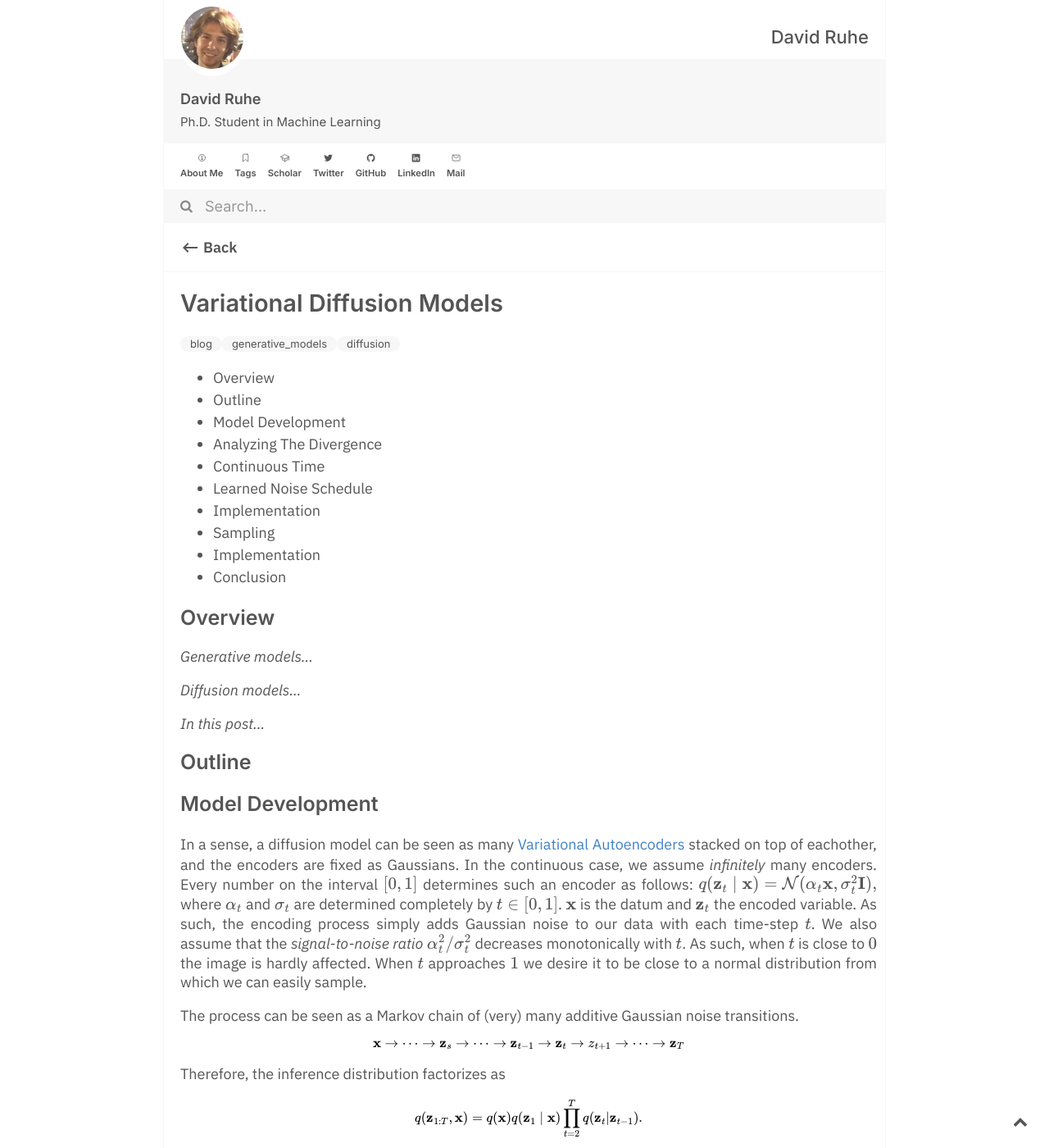
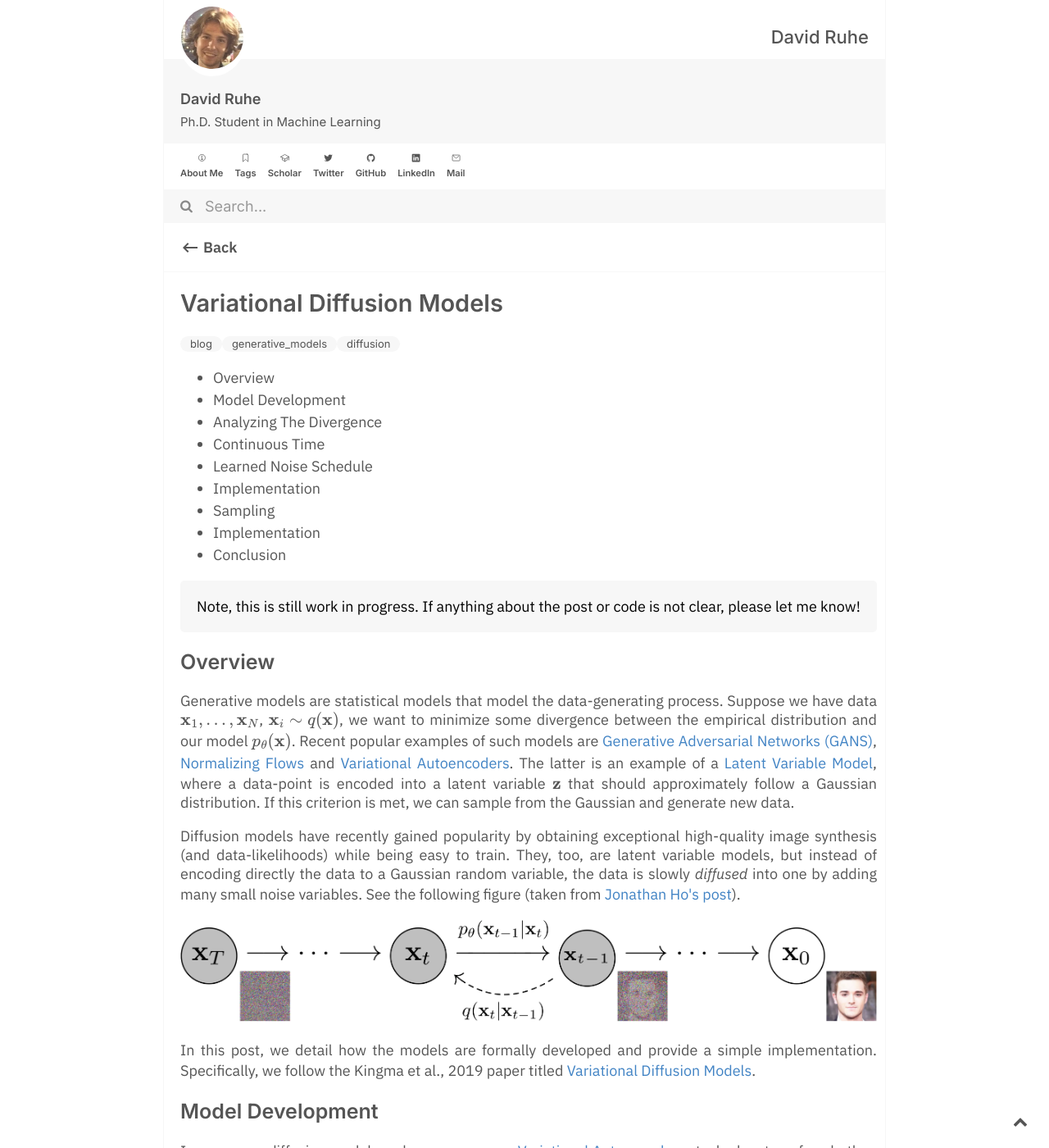
Before and after one commit to DavidRuhe/DavidRuhe.github.io, a Jekyll site: the page built from _notes/Variational Diffusion Models.md, in a window 1280 px wide and 1400 px high. Shown: the whole window at 82% size. Built offline with Jekyll 4.4.1, drawn with Linux system fonts in a browser that asks for light colours; formulas are drawn with MathJax 3; comment, search, counter and statistics services are not loaded; some of the changed text lies outside the part shown.

Commit message:
blogpost update

````diff
--- a/_notes/Variational Diffusion Models.md
+++ b/_notes/Variational Diffusion Models.md
@@ -5,14 +5,17 @@ tags: blog generative_models diffusion
 toc: false
 comments: true
 ---
+[[Note, this is still work in progress. If anything about the post or code is not clear, please let me know!::wrap]]
 ## Overview
-*Generative models...*
+Generative models are statistical models that model the data-generating process. Suppose we have data $\{\mathbf x_1, \dots, \mathbf x_N\}$, $\mathbf x_i \sim q(\mathbf x)$, we want to minimize some divergence between the empirical distribution and our model $p_\theta(\mathbf x)$. Recent popular examples of such models are [Generative Adversarial Networks (GANS)](), [Normalizing Flows]() and [[Variational Autoencoder|Variational Autoencoders]]. The latter is an example of a [[Latent Variable Model]], where a data-point is encoded into a latent variable $\mathbf z$ that should approximately follow a Gaussian distribution. If this criterion is met, we can sample from the Gaussian and generate new data.
 
-*Diffusion models...*
+Diffusion models have recently gained popularity by obtaining exceptional high-quality image synthesis (and data-likelihoods) while being easy to train. They, too, are latent variable models, but instead of encoding directly the data to a Gaussian random variable, the data is slowly *diffused* into one by adding many small noise variables. See the following figure (taken from [Jonathan Ho's post](https://hojonathanho.github.io/diffusion/)).
 
-*In this post...*
+![Figure 1](/assets/img/pgm_diagram_xarrow.png)
 
-## Outline
+In this post, we detail how the models are formally developed and provide a simple implementation. Specifically, we follow the Kingma et al., 2019 paper titled [Variational Diffusion Models]().
+
+
 ## Model Development
 In a sense, a diffusion model can be seen as many [[Variational Autoencoder|Variational Autoencoders]] stacked on top of eachother, and the encoders are fixed as Gaussians. In the continuous case, we assume *infinitely* many encoders. Every number on the interval $[0, 1]$ determines such an encoder as follows:
 $$q(\mathbf z_t \mid \mathbf x)=\mathcal{N}(\alpha_t \mathbf x, \sigma_t^2 \mathbf I),$$
@@ -350,3 +353,4 @@ class PositiveLinear(nn.Module):
 ```
 
 ## Conclusion
+Denoising diffusion models have many potential applications. It remains to be seen how long diffusion models will be around as the go-to generative model. Being easy to train, conceptually simple and highly scalable they certainly have useful properties. But the relatively slow sampling procedure might be problematic. Despite this, I am optimistic. If you have any questions or comments regarding either the implementation, code or diffusion models in general!
````
Also changed, not shown: assets/img/pgm_diagram_xarrow.png (added), 1 other file.
